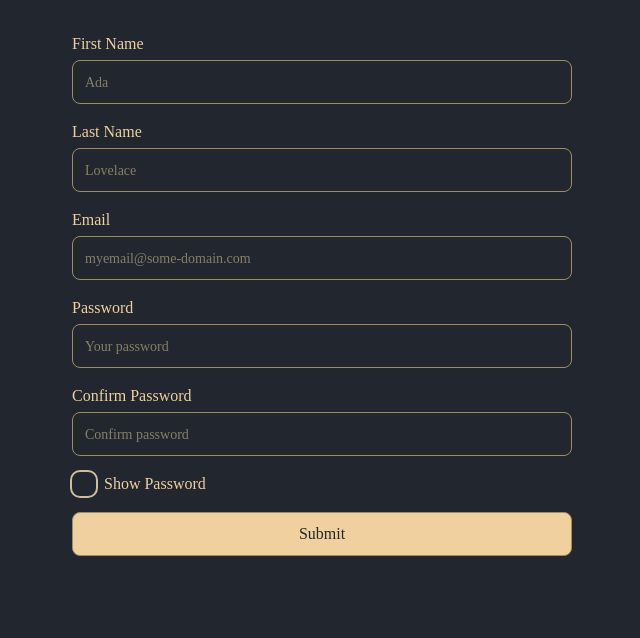
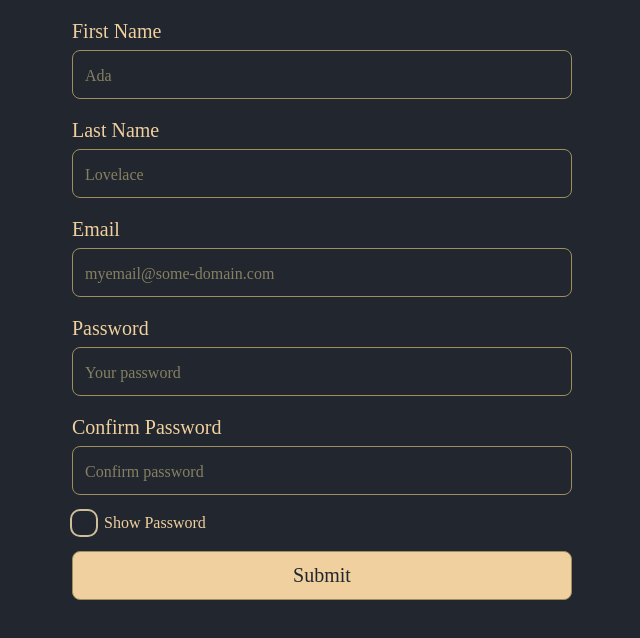
Before and after one commit to cjxo/real-time-chat-client, a React (Vite) app: page /sign-in in a window 1280 px wide. Shown: the top 638 px of the page, without its empty margins (318-958 px from the left). Built offline with nearby package versions, Linux system fonts and the light colour scheme; a web font is replaced by a local one.

Commit message:
Responsiveness: #root, Input, Button, and Label

```diff
--- a/src/index.css
+++ b/src/index.css
@@ -58,5 +58,9 @@ button {
 #root {
   max-width: 1280px;
   margin: 0 auto;
-  padding: 32px;
+  padding: 16px;
+
+  @media (min-width) {
+    padding: 32px;
+  }
 }
--- a/src/styles/component.module.css
+++ b/src/styles/component.module.css
@@ -77,3 +77,13 @@
     outline-offset: 1px;
   }
 }
+
+@media (min-width: 768px) {
+  .input0, .button0 {
+    font-size: 20px;
+  }
+
+  .input0::placeholder {
+    font-size: 16px;
+  }
+}
--- a/src/styles/route.module.css
+++ b/src/styles/route.module.css
@@ -2,6 +2,16 @@
   display: flex;
   flex-direction: column;
   gap: 4px;
+
+  label {
+    font-size: 16px;
+  }
+
+  @media (min-width: 768px) {
+    label {
+      font-size: 20px;
+    }
+  }
 }
 
 .authSection {
```
